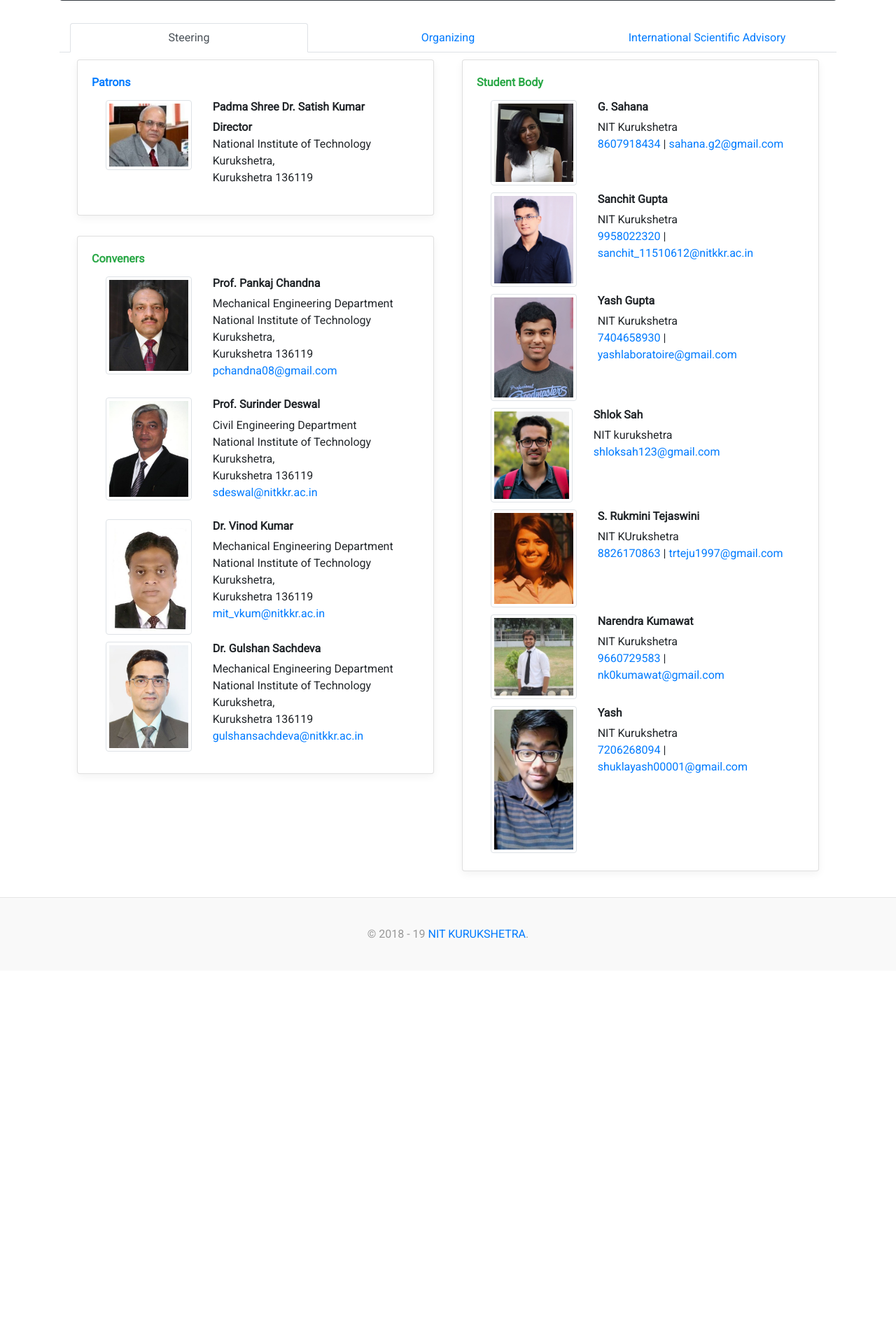
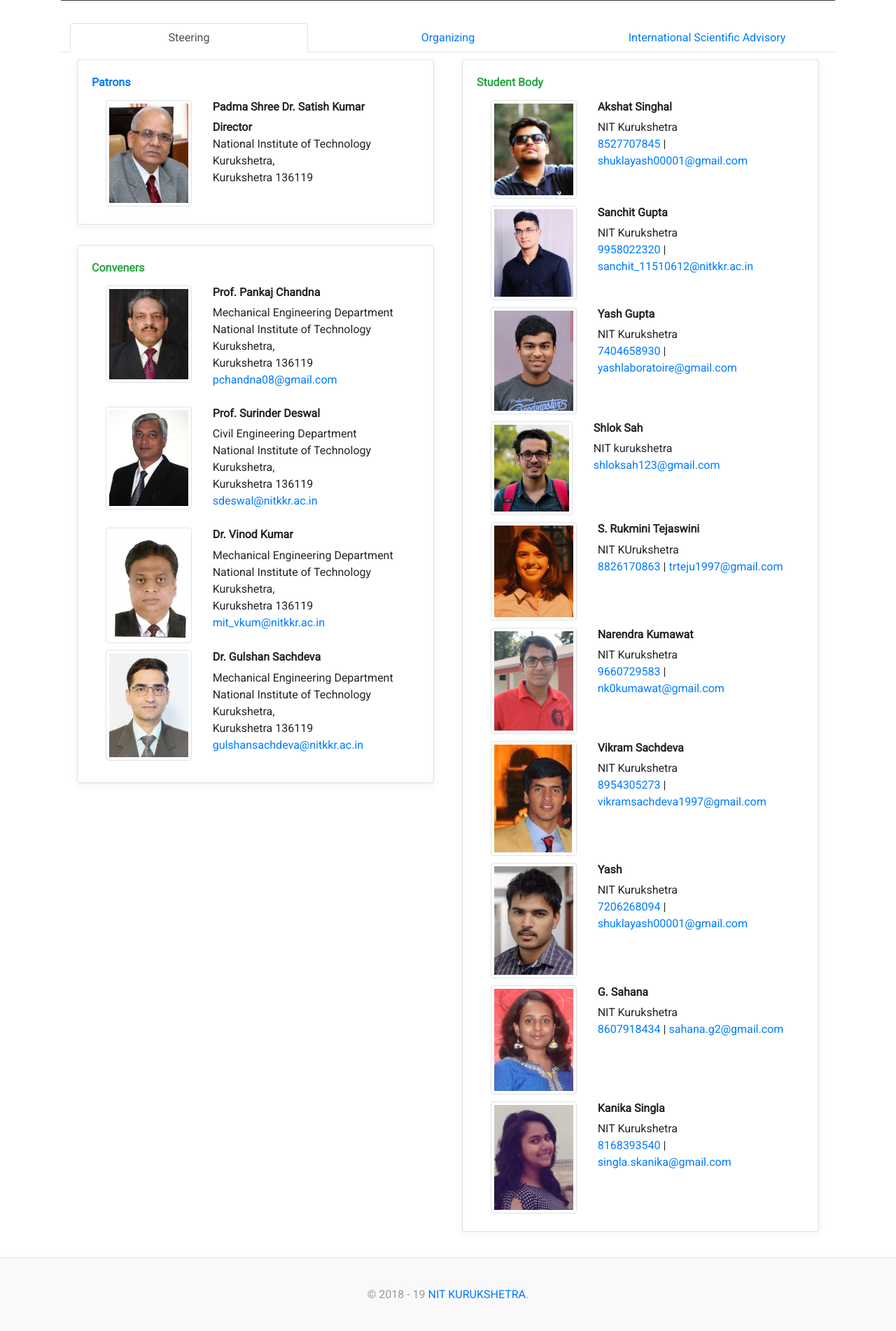
Before and after one commit to nkkumawat/IWEPE2019, a PHP site: page /contact.php in a window 1280 px wide. Shown: the part 386-2288 px from the top of the page at 70% size. Before the commit the page ends 1727 px from the top, so only its background shows below. Run offline with PHP 8.4, Linux system fonts and the light colour scheme; some libraries are stand-ins or nearby versions.

Commit message:
picture added

```diff
--- a/contact.php
+++ b/contact.php
@@ -155,16 +155,18 @@
                     <div class="card flex-md-row mb-4 box-shadow h-md-400">
                       <div class="card-body d-flex flex-column align-items-start">
                         <strong class="d-inline-block mb-2 text-success">Student Body</strong>
-                        <div class="row">
-                            <div class="col-4">
-                              <img src="./images/students/1.jpg" class="img-thumbnail" height="200" width="200">
+
+
+                          <div class="row">
+                             <div class="col-4">
+                              <img src="./images/students/10.jpg" class="img-thumbnail" height="200" width="200">
                             </div>
                             <div class="col">
-                              <h6><b>G. Sahana</b></h6>
-                              <p>NIT Kurukshetra <br> <a href="tel://8607918434">8607918434 </a> | <a href="mailto://sahana.g2@gmail.com">sahana.g2@gmail.com</a></p>
-                              <!-- <p><a</p> -->
+                              <h6><b>Akshat Singhal</b></h6>
+                              <p>NIT Kurukshetra <br> <a href="tel://8527707845">8527707845 </a> | <a href="mailto://shuklayash00001@gmail.com">shuklayash00001@gmail.com</a></p>
                             </div>
                           </div>
+
                           <div class="row">
                              <div class="col-4">
                               <img src="./images/students/2.jpg" class="img-thumbnail" height="200" width="200">
@@ -218,6 +220,17 @@
                               <!-- <p>fas</p> -->
                             </div>
                           </div>
+                          <div class="row">
+                             <div class="col-4">
+                              <img src="./images/students/8.jpeg" class="img-thumbnail" height="200" width="200">
+                            </div>
+                            <div class="col">
+                              <h6><b>Vikram Sachdeva </b></h6>
+                              <p>NIT Kurukshetra <br> <a href="tel://8954305273">8954305273 </a> | <a href="mailto://vikramsachdeva1997@gmail.com">vikramsachdeva1997@gmail.com</a></p>
+                              <!-- <p>fas</p> -->
+                            </div>
+                          </div>
+
 
                           <div class="row">
                              <div class="col-4">
@@ -226,6 +239,29 @@
                             <div class="col">
                               <h6><b>Yash</b></h6>
                               <p>NIT Kurukshetra <br> <a href="tel://7206268094">7206268094 </a> | <a href="mailto://shuklayash00001@gmail.com">shuklayash00001@gmail.com</a></p>
+                              <!-- <p>fas</p> -->
+                            </div>
+                          </div>
+                          <div class="row">
+                            <div class="col-4">
+                              <img src="./images/students/1.jpg" class="img-thumbnail" height="200" width="200">
+                            </div>
+                            <div class="col">
+                              <h6><b>G. Sahana</b></h6>
+                              <p>NIT Kurukshetra <br> <a href="tel://8607918434">8607918434 </a> | <a href="mailto://sahana.g2@gmail.com">sahana.g2@gmail.com</a></p>
+                              <!-- <p><a</p> -->
+                            </div>
+                          </div>
+
+
+
+                           <div class="row">
+                             <div class="col-4">
+                              <img src="./images/students/9.jpg" class="img-thumbnail" height="200" width="200">
+                            </div>
+                            <div class="col">
+                              <h6><b>Kanika Singla</b></h6>
+                              <p>NIT Kurukshetra <br> <a href="tel://8168393540">8168393540 </a> | <a href="mailto://singla.skanika@gmail.com">singla.skanika@gmail.com</a></p>
                               <!-- <p>fas</p> -->
                             </div>
                           </div>
```
Also changed, not shown: images/students/1.jpg, images/students/10.jpg (added), images/students/6.jpg (added), images/students/7.jpg (added), images/students/8.jpeg (added), images/students/9.jpg (added), isepp2018/resources/drawable/speakers/18.jpg.
